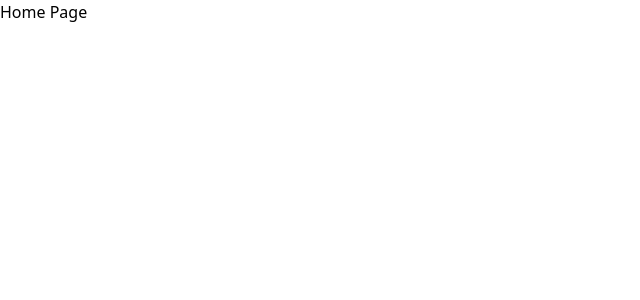
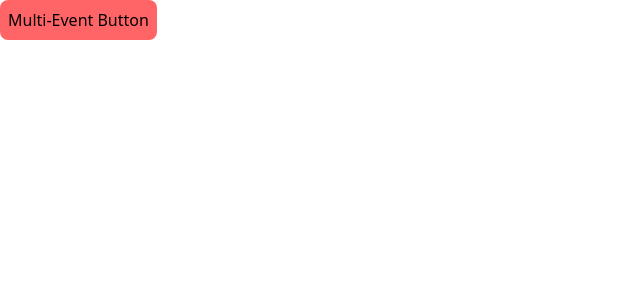
Before and after one commit to mamtapatil44/React-tutorial, a React (Vite) app in the folder react-router-tutorial/: page / in a window 1280 px wide. Shown: the top 300 px of the page, without its empty margins (0-640 px from the left). Built offline with nearby package versions, Linux system fonts and the light colour scheme.

Commit message:
mutliple button dynamically genearted

```diff
--- a/react-router-tutorial/src/components/Dashboard.jsx
+++ b/react-router-tutorial/src/components/Dashboard.jsx
@@ -3,7 +3,9 @@ import Logout from './Logout'
 
 const Dashboard = () => {
   return (
-    <div><Logout/></div>
+    <div>
+      <Logout/>
+      </div>
   )
 }
 
--- a/react-router-tutorial/src/components/Home.jsx
+++ b/react-router-tutorial/src/components/Home.jsx
@@ -1,11 +1,16 @@
-import React from 'react'
+import React from "react";
 
+function Button({ label, ...handlers }) {
+  return <button {...handlers} className="bg-red-400 p-2 rounded-lg">{label}</button>;
+}
 const Home = () => {
-    return (
-        <div>
-          <h1>Home Page</h1>
-        </div>
-      );
-}
+  const dynamicEvents = ["Click", "MouseEnter", "Focus"];
+  const handlers = dynamicEvents.reduce((acc, event) => {
+    acc[`on${event}`] = () =>
+      console.log(`Button was ${event.toLowerCase()}ed!`);
+    return acc;
+  }, {});
+  return <Button label="Multi-Event Button" {...handlers}  />;
+};
 
-export default Home
+export default Home;
```
